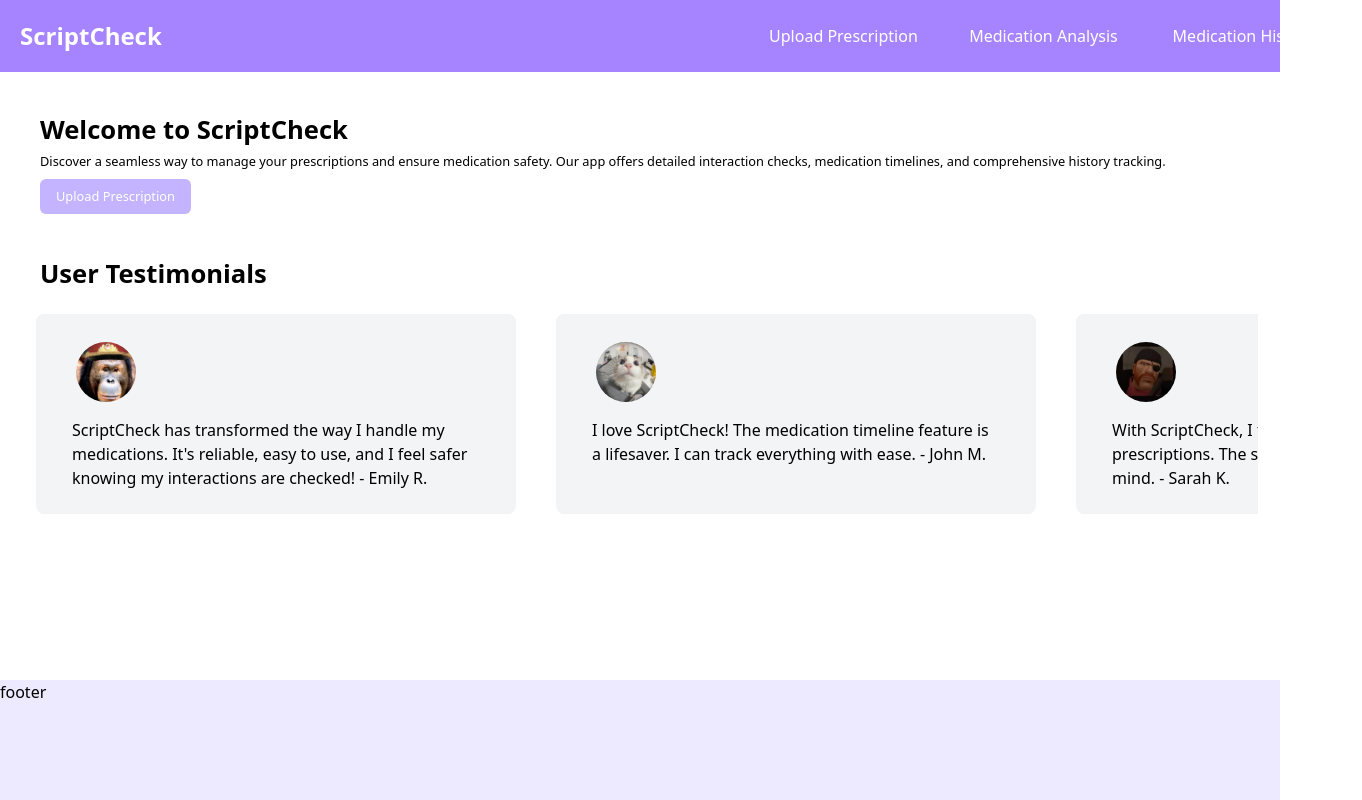
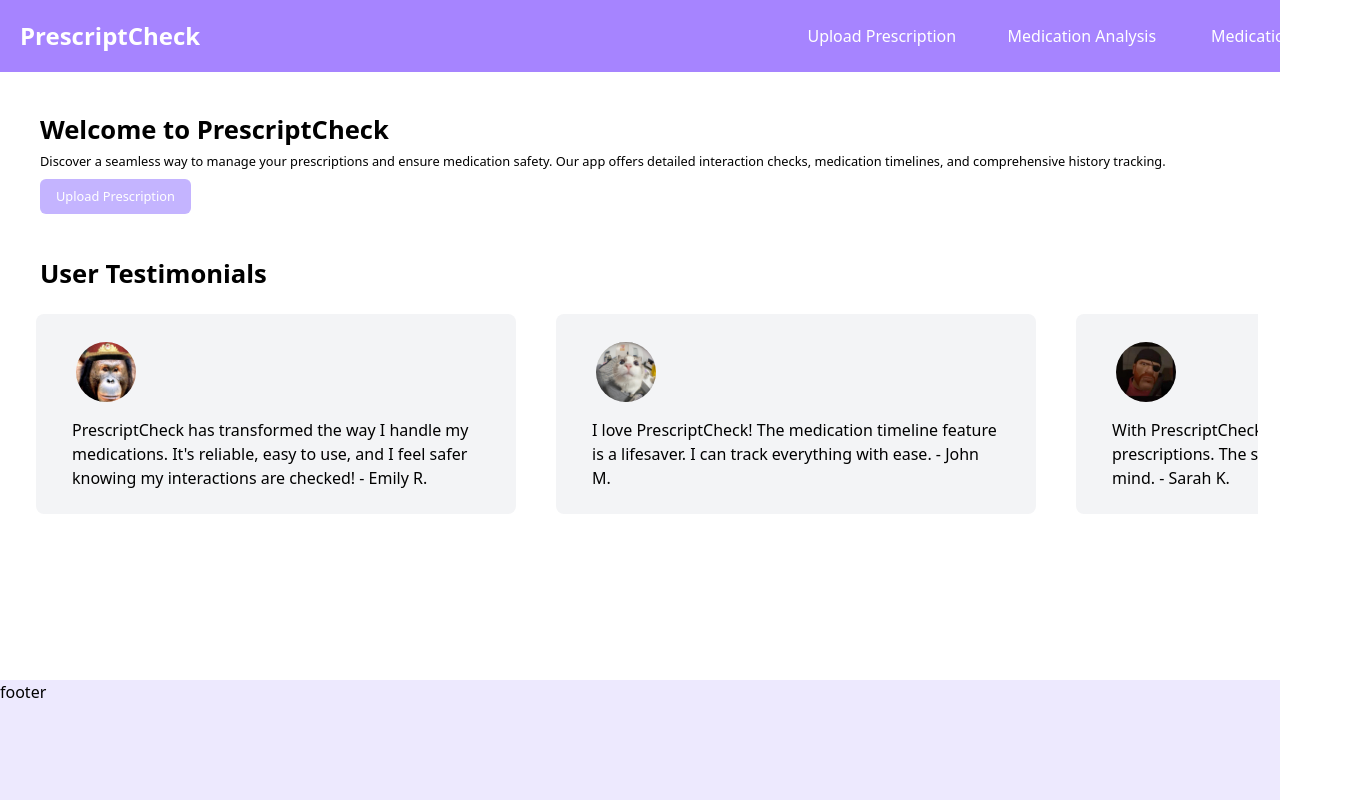
Before and after one commit to ad1tyq/PrescriptCheck, a React (Vite) app in the folder frontend/: page / in a window 1280 px wide. Shown: the whole page, 1362 px wide, since content can reach past the window. Built offline with nearby package versions, Linux system fonts and the light colour scheme.

Commit message:
restricted file formats & changed title, logo & name of website in the UI

```diff
--- a/frontend/data/testimonial.js
+++ b/frontend/data/testimonial.js
@@ -2,21 +2,21 @@ export const UserTestimonials = [
     {
         id: 1,
         image: "../users/image\ copy\ 2.png",
-        review: "ScriptCheck has transformed the way I handle my medications. It's reliable, easy to use, and I feel safer knowing my interactions are checked! - Emily R.",
+        review: "PrescriptCheck has transformed the way I handle my medications. It's reliable, easy to use, and I feel safer knowing my interactions are checked! - Emily R.",
     },
     {
         id: 2,
         image: "../users/image\ copy\ 3.png",
-        review: "I love ScriptCheck! The medication timeline feature is a lifesaver. I can track everything with ease. - John M.",
+        review: "I love PrescriptCheck! The medication timeline feature is a lifesaver. I can track everything with ease. - John M.",
     },
     {
         id: 3,
         image: "../users/image\ copy.png",
-        review: "With ScriptCheck, I feel more in control of my prescriptions. The safety checks give me peace of mind. - Sarah K.",
+        review: "With PrescriptCheck, I feel more in control of my prescriptions. The safety checks give me peace of mind. - Sarah K.",
     },
     {
         id: 4,
         image: "../users/image.png",
-        review: "After using ScriptCheck, I feel more in control of my health. The safety checks and detailed information give me peace of mind, knowing I'm making informed decisions about my medications. - David Chen After using ScriptCheck, I feel more in control of my health. The safety checks and detailed information give me peace of mind, knowing I'm making informed decisions about my medications. - David Chen",
+        review: "After using PrescriptCheck, I feel more in control of my health. The safety checks and detailed information give me peace of mind, knowing I'm making informed decisions about my medications. - David Chen After using PrescriptCheck, I feel more in control of my health. The safety checks and detailed information give me peace of mind, knowing I'm making informed decisions about my medications. - David Chen",
     },
 ]
--- a/frontend/index.html
+++ b/frontend/index.html
@@ -2,9 +2,9 @@
 <html lang="en">
   <head>
     <meta charset="UTF-8" />
-    <link rel="icon" type="image/svg+xml" href="/vite.svg" />
+    <link rel="icon" type="image/svg+xml" href="/logo/PrescriptCheck1.svg" />
     <meta name="viewport" content="width=device-width, initial-scale=1.0" />
-    <title>Vite + React</title>
+    <title>PrescriptCheck</title>
   </head>
   <body>
     <div id="root"></div>
--- a/frontend/src/components/fileUploader.tsx
+++ b/frontend/src/components/fileUploader.tsx
@@ -2,12 +2,16 @@ import { useState } from "react";
 function FileUploader() {
     const [file, setFile] = useState<File | null>(null);
     const [preview, setPrev] = useState<string>('');
+    const [status, setStatus] = useState<string>("Upload your file!");
     function addFile(e) {
+        const ACCEPTED_FORMATS = ['image/jpeg', 'image/png', 'image/webp', 'image/svg', 'image/jpg'];
+
         if (e.target.files) {
             setFile(e.target.files[0]); // file = fileName
 
             // preview :
             if (e.target.files[0].type.startsWith('image/')) {
+                if (ACCEPTED_FORMATS.includes(e.target.files[0].type)) {
                     const reader = new FileReader();
                     reader.onload = () => {
                         if (typeof reader.result === 'string') {
@@ -15,11 +19,13 @@ function FileUploader() {
                         }
                     };
                     reader.readAsDataURL(e.target.files[0]);
+                }
             } else {
+                setFile(null);
                 setPrev('');
+                setStatus("Unsupported file format!");
             }
         }
-
         console.log(e.target.files[0])
     }
     return (
@@ -34,26 +40,26 @@ function FileUploader() {
                         <p>Drag and drop your files here</p>
                         <input type="file" onChange={addFile}
                             className="bg-gray-300 w-53 p-2 m-3 cursor-pointer hover:bg-gray-400 transition duration-100" />
+                        {file === null ? <p>{status}</p> : <></>}
                         {file && (
                             <div className="mb-4 text-sm">
                                 <p>File name : {file.name}</p>
                                 <p>Size : {(file.size / 1024).toFixed(2)} KB</p>
                                 <p>File type : {file.type}</p>
-                                <button onClick={() => { setFile(null) }}
+                                <button onClick={() => { setFile(null); setStatus("Upload your file!"); }}
                                     className="cursor-pointer bg-gray-300 hover:bg-gray-400 m-3 mb-0 ml-0 p-2">Remove File</button>
                             </div>
                         )}
                     </div>
-                    <p>Accepted file formats: JPG, PNG</p>
+                    <p>Accepted file formats: JPG, JPEG, PNG, WebP & SVG </p>
                 </div>
-                {/* upload confirmation */}
                 {file && (
                     <div className="bg-white m-5 p-5 rounded-[15px] w-[30rem]">
                         <h1 className="text-2xl font-bold my-2 ml-0">Upload Confirmation</h1>
                         <div className="flex">
                             <div>
                                 <img src={preview} alt="uploaded file"
-                                className="h-15 w-15 mr-5 m-1 border border-gray-400"/>
+                                    className="h-15 w-15 mr-5 m-1 border border-gray-400" />
                             </div>
                             <div className="mb-4 text-sm">
                                 <p>File name : {file.name}</p>
--- a/frontend/src/components/navbar.jsx
+++ b/frontend/src/components/navbar.jsx
@@ -4,7 +4,7 @@ function Navbar(){
         {/* navbar */}
         <nav className="flex justify-between bg-violet-400 text-md p-5">
             {/* logo */}
-            <a className="text-white font-semibold text-2xl" href="/">ScriptCheck</a>
+            <a className="text-white font-semibold text-2xl" href="/">PrescriptCheck</a>
             {/* navbar links */}
             <ul className="flex ml-[clamp(5rem,47vw,47rem)] gap-10">
                 <CustomLink href="/upload">Upload Prescription</CustomLink>
--- a/frontend/src/components/welcome.jsx
+++ b/frontend/src/components/welcome.jsx
@@ -5,7 +5,7 @@ function Welcome()
     return (
         <>
             <div className="flex flex-col mx-10 my-10">
-                <h1 className="text-xl text-[clamp(1.5rem,2vw,2rem)] font-semibold">Welcome to ScriptCheck</h1>
+                <h1 className="text-xl text-[clamp(1.5rem,2vw,2rem)] font-semibold">Welcome to PrescriptCheck</h1>
                 <p className="mb-1 text-[clamp(10px,_1vw,_2vw)] mt-1">Discover a seamless way to manage your prescriptions and ensure medication safety. Our app offers detailed interaction checks, medication timelines, and comprehensive history tracking.</p>
                 <button className="bg-violet-300 w-fit cursor-pointer text-[clamp(10px,_1vw,_2vw)] py-2 px-4 rounded-md font-medium text-white mt-1 duration-300 hover:bg-violet-400" onClick={() => window.location.pathname = "/upload"}>Upload Prescription</button>
             </div>
```
Also changed, not shown: frontend/public/logo/PrescriptCheck1.svg (added). Lines whose indentation alone changed are shown as unchanged.
